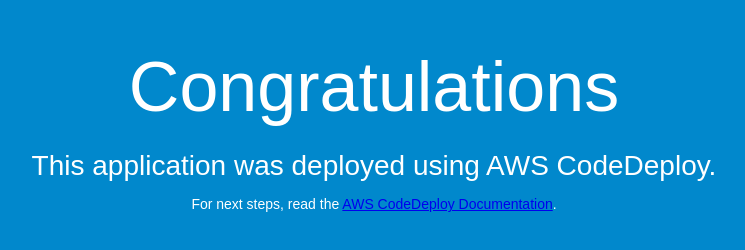
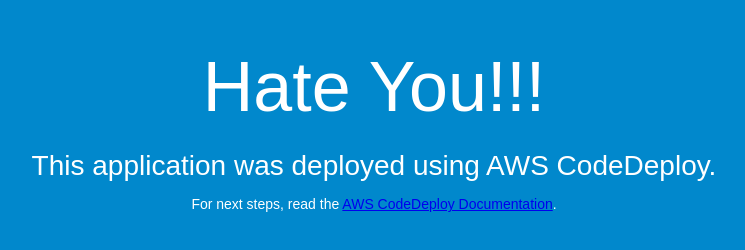
Before and after one commit to CHINTAN-2610/awslab1, a plain HTML site: page index.html in a window 1280 px wide. Shown: the whole page, without its empty margins (266-1011 px from the left). Drawn offline with Linux system fonts and the light colour scheme.

Commit message:
Update index.html

```diff
--- a/index.html
+++ b/index.html
@@ -26,7 +26,7 @@
 </head>
 <body>
   <div align="center">
-    <h1>Congratulations</h1>
+    <h1>Hate You!!!</h1>
     <h2>This application was deployed using AWS CodeDeploy.</h2>
     <p>For next steps, read the <a href="http://aws.amazon.com/documentation/codedeploy">AWS CodeDeploy Documentation</a>.</p>
   </div>
```
